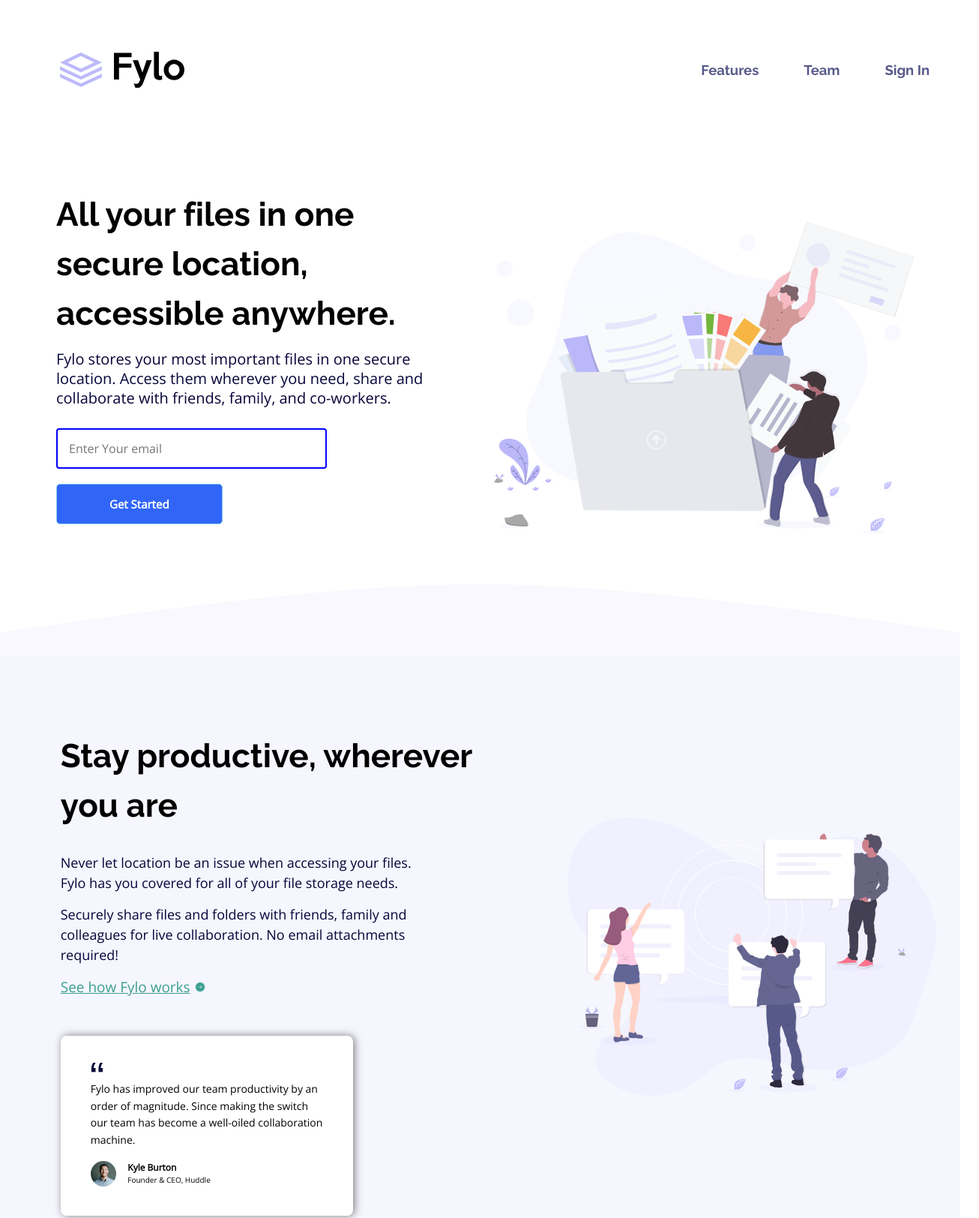
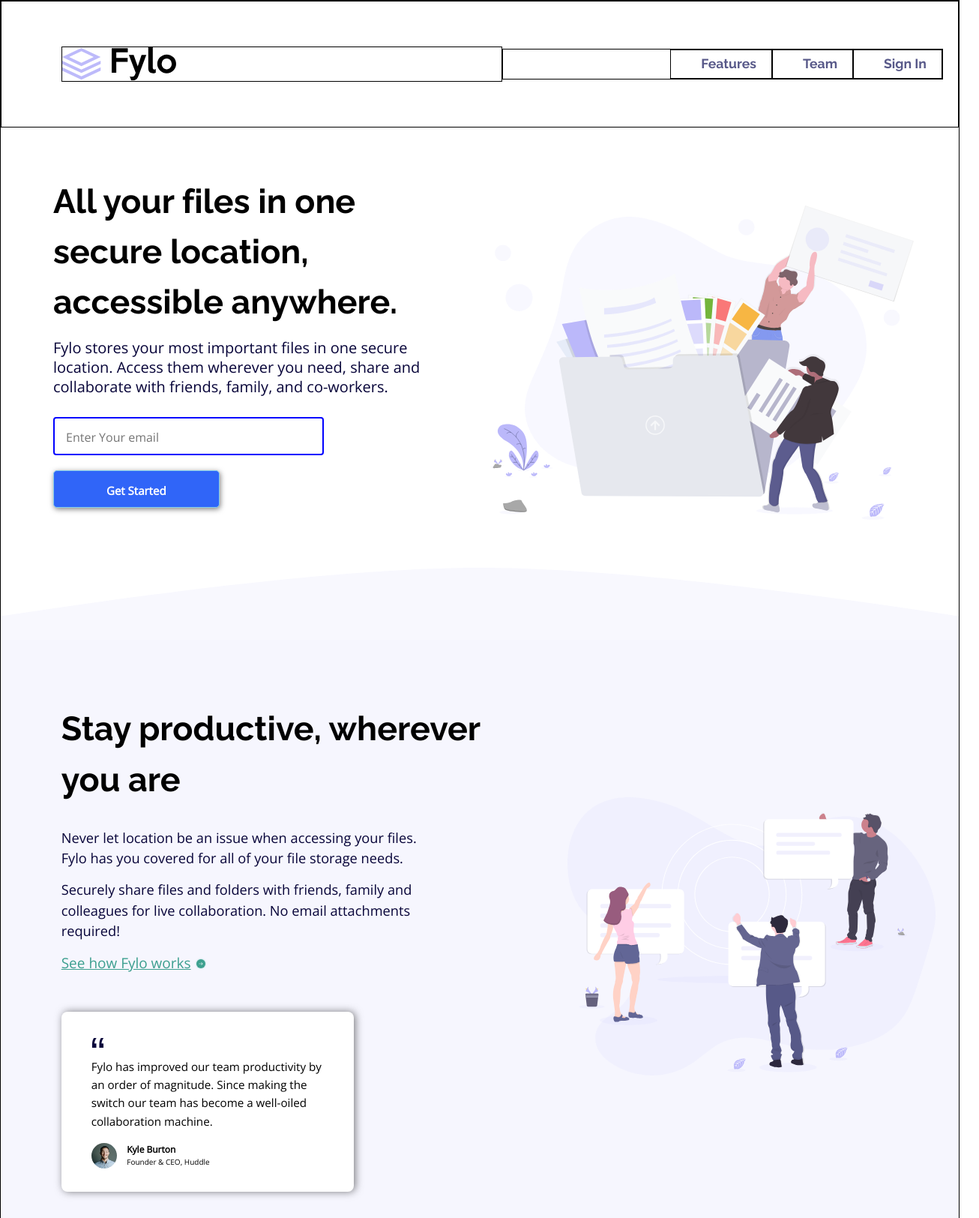
Before and after one commit to GitHub-dev12345/Fylo-landing-page-with-two-column-layout, a plain HTML site: page index.html in a window 1280 px wide. Shown: the top 1624 px of the page at 75% size, 1306 px wide, since content can reach past the window. Drawn offline with nearby package versions, Linux system fonts and the light colour scheme.

Commit message:
Update some COdes

```diff
--- a/sass/main.scss
+++ b/sass/main.scss
@@ -21,28 +21,41 @@
 
 /* Main CSS Code */
 body{
-    @include flex-box(column, flex-start, flex-start);
+    @include flex-box(column, center, flex-start);
     font-size: 1rem;
     font-family: 'Open Sans', sans-serif;
+    border: 1px solid black;
     // background-color: orange;
 }
 
 header{
     width: 100%;
     @include flex-box(row, space-between, center);
-    padding: 65px 5px 60px 90px;
+    padding: 70px 0px 70px 85px;
+    border: 1px solid black;
 }
 
+#headerImg{
+    width: 50%;
+    border: 1px solid black;
+    img{
+        width: 26%;
+    }
+}
 #navList{
     /* border: 1px solid black; */
-    @include flex-box(row, space-between, space-between);
+    @include flex-box(row, flex-end, flex-start);
+    border: 1px solid black;
+    width: 50%;
     a{
-        font-size: 1.15rem;
+        font-size: clamp(1rem, 10vw, 1.1rem);
         text-decoration: none;
         color: hsl(238, 22%, 44%);
-        padding: 20px 20px 20px 40px;
+        padding: 5px 20px 5px 40px;
         font-weight: 600;
         font-family: 'Raleway', sans-serif;
+        border: 1px solid black;
+        position: relative;
     }
 }
 
@@ -54,17 +67,17 @@
 .content-1{
     @include flex-box(column, space-between, space-between);
     padding: 10px 20px 10px 10px;
-    margin: -25px 25px 0px 65px;
+    margin: -25px 25px 0px 60px;
     width: 50%;
     height: auto;
     h1{
-        font-size: 2.75rem;
+        font-size: clamp(0.95rem, 10vw, 2.79rem);
         font-family: 'Raleway', sans-serif;
         font-weight: 700;
         margin: 0px 0px 15px 0px;
     }
     p{
-        font-size: 20px;
+        font-size: clamp(1rem, 10vw, 1.25rem);
         font-family: 'Open Sans', sans-serif;
         color:  hsl(243, 87%, 12%);
         line-height: 1.3;
@@ -76,11 +89,11 @@
     padding: 15px 0px 15px 0px;
     #email{
         border: 2px solid blue;
-        padding: 13px 140px 13px 15px;
+        padding: 13px 140px 10px 15px;
         border-radius: 4px;
     }
     a{
-        padding: 15px 70px 15px 70px;
+        padding: 15px 70px 11px 70px;
         margin: 0px 0px 0px 15px;
         color: white;
         background: hsl(224, 93%, 58%);
@@ -90,6 +103,7 @@
         font-weight: 600;
         border: 1px solid skyblue;
         border-radius: 5px;
+        box-shadow: 1px 2px 7px rgba(0, 0, 0, 0.5);
     }
 }
 
@@ -118,13 +132,13 @@
     width: 50%;
     height: auto;
     h2{
-        font-size: 2.75rem;
+        font-size: clamp(1rem, 10vw, 2.8rem);
         font-family: 'Raleway', sans-serif;
         font-weight: 700;
-        margin: 0px 0px 30px 0px;
+        margin: -15px 0px 31px 0px;
     }
     .para{
-        font-size: 18px;
+        font-size: clamp(1rem, 10vw, 1.14rem);
         font-family: 'Open Sans', sans-serif;
         color:  hsl(243, 87%, 12%);
         line-height: 1.5;
@@ -155,7 +169,7 @@
         width: 5.5%;
     }
     .fylop{
-        font-size: 14px;
+        font-size: clamp(0.9rem, 10vw, 0.95rem);
         margin: 10px 0px 17px 0px;
         line-height: 1.6;
     }
@@ -172,7 +186,7 @@
     @include flex-box(column,flex-end,flex-start);
     position: relative;
     top: 0px;
-    right: 150px;
+    right: 152px;
     h3{
         font-size: 0.75rem;
         font-weight: bold;
@@ -201,14 +215,14 @@
     height: auto;
     padding: 0px 80px 20px 0px;
     h4{
-        font-size: 2.2rem;
+        font-size: clamp(1rem, 10vw, 2.21rem);
         font-weight: 600;
         color: white;
         font-family: 'Raleway', sans-serif; ;
         margin: 0px 0px 15px 0px;
     }
     p{
-        font-size: 1.2rem;
+        font-size: clamp(1rem, 10vw, 1.2rem);
         color: white;
         opacity: 0.8;
         line-height: 1.4;
@@ -218,7 +232,7 @@
     @include flex-box(column, flex-start, baseline);
     #email-2{
         border: 2px solid blue;
-        padding: 14px 320px 14px 15px;
+        padding: 14px 320px 14px 20px;
         border-radius: 4px;
         box-shadow: 2px 0px 11px rgba(0, 0, 0, 0.5);
     }
@@ -229,7 +243,7 @@
         background: hsl(224, 93%, 58%);
         text-align: center;
         text-decoration: none;
-        font-size: 15px;
+        font-size: clamp(1rem, 10vw, 1rem);
         font-weight: 600;
         border-radius: 5px;
         box-shadow: 2px 0px 11px rgba(0, 0, 0, 0.5);
@@ -244,9 +258,11 @@
 }
 
 #head{
+    width: 100%;
+    border: 1px solid white;
     img{
         filter:  brightness(0) invert(1);
-        width: 100%;
+        width: 14%;
         margin: 0px 0px 24px 35px;
     }
 }
@@ -256,11 +272,13 @@
 }
 
 .contact{
+    border: 1px solid white;
     @include flex-box(column, flex-start, flex-start);
     margin: 0px 0px 10px 35px;
 }
 
 .contact-Us, .mail{
+    border: 1px solid white;
     @include flex-box(row, center, center);
     padding: 0px 0px 17px 0px;
     a{
@@ -275,12 +293,14 @@
 }
 
 #links{
+    border: 1px solid white;
     @include flex-box(row, space-between, flex-start);
     position: relative;
     right: 40px;
 }
 
 .link-1{
+    border: 1px solid white;
     @include flex-box(column, space-between, baseline);
     a{
         color: white;
@@ -294,6 +314,7 @@
 }
 
 .link-2{
+    border: 1px solid white;
     @include flex-box(column, space-between, baseline);
     a{
         color: white;
@@ -307,6 +328,7 @@
 }
 
 #social{
+    border: 1px solid white;
     @include flex-box(row, space-around, center);
     position: relative;
     right: 150px;
@@ -322,7 +344,7 @@
 @media screen and (max-width: 1390px) {
     header{
         padding: 60px 20px 60px 80px;
-        transition: 00.3s;
+        transition: 0.3s;
     }
     #head{
         margin: 0px 0px 20px 0px;
@@ -350,6 +372,7 @@
     #footer-container{
         @include flex-box(column, flex-start, flex-start);
         transition: 0.3s;
+        width: 100%;
     }
 
     #links{
@@ -357,10 +380,12 @@
         position: relative;
         right: 0px;
         transition: 0.3s;
+        width: 100%;
 
         .link-1{
             margin: 20px 0px 30px 0px;
             transition: 0.3s;
+            width: 100%;
             a{
                 right: -35px;
             }
@@ -368,6 +393,7 @@
         .link-2{
             margin: 0px 0px 50px 0px;
             transition: 0.3s;
+            width: 100%;
             a{
                 left: 39px;
             }
@@ -479,14 +505,14 @@
     }
     #access-today{
         width: 100%;
-        padding: 100px 60px 100px 60px;
+        padding: 100px 15px 100px 15px;
         /* border: 1px solid black; */
         @include flex-box(column,center, center);
     }
     .content-3{
         @include flex-box(column,center,center);
         width: 100%;
-        /* border: 1px solid black; */
+        /* border: 1px solid black;  */
         padding: 10px 10px 20px 10px;
         h4{
             text-align: center;
@@ -514,4 +540,15 @@
         }
     }
 }
-/* @media all and (max-width: 840px) { */
+/* @media all and (max-width: 400px) {
+    #headerImg{
+        img{
+            width: 50%;
+        }
+    }
+    #navList{
+        a{
+            font-size: 2vw;
+        }
+    }
+} */
```
Also changed, not shown: sass/main.css, 1 other file.
